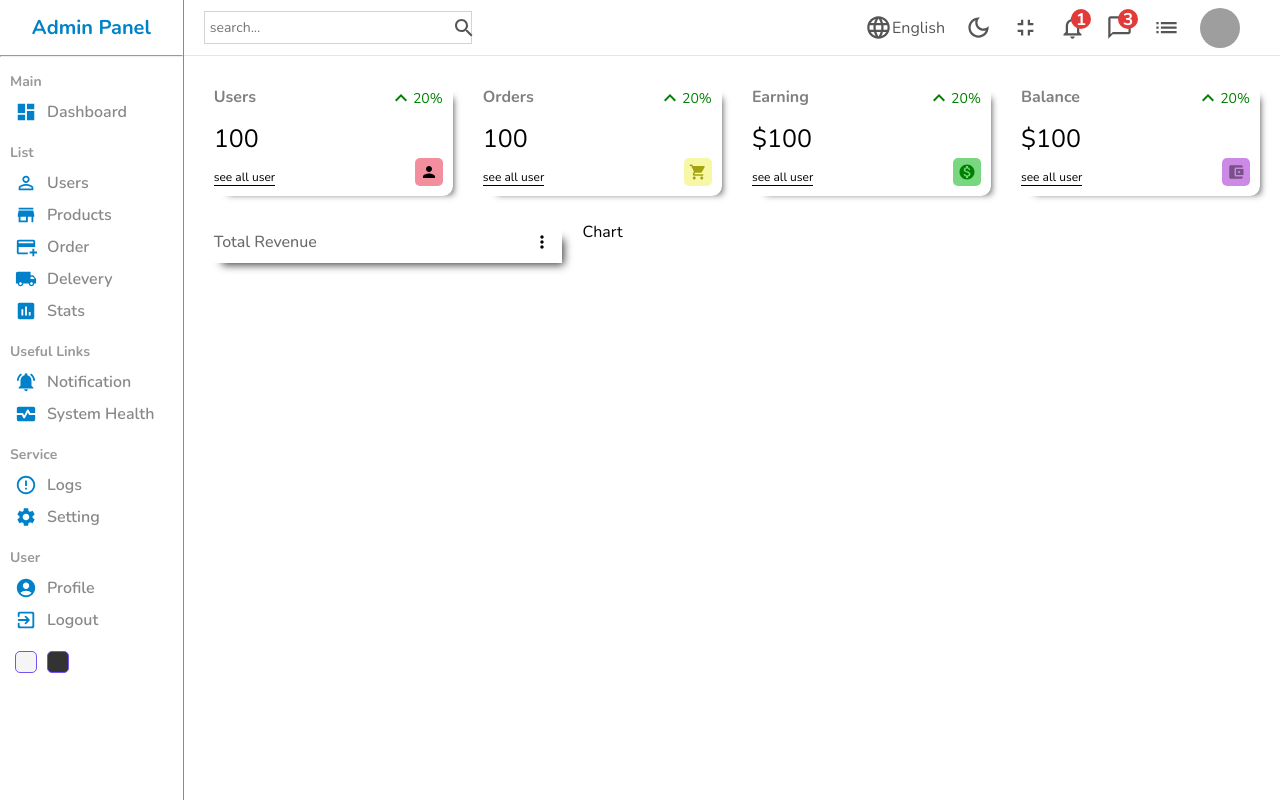
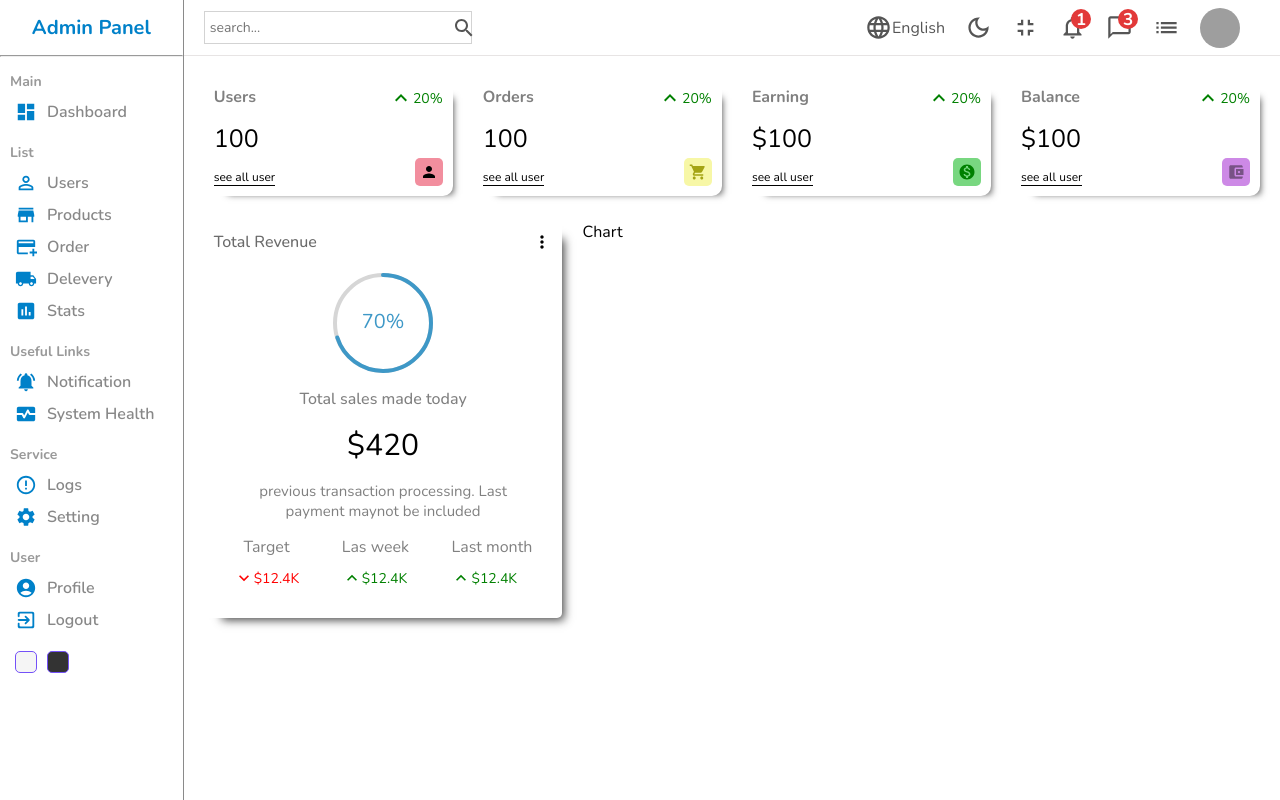
Before and after one commit to prashant2071/AdminPanel, a React (Create React App) app: page / in a window 1280 px wide. Built offline with nearby package versions, Linux system fonts and the light colour scheme; grey boxes are pictures that could not be loaded.

Commit message:
featured charts finish recharts added'

```diff
--- a/package.json
+++ b/package.json
@@ -15,6 +15,7 @@
     "react-dom": "^18.2.0",
     "react-router-dom": "^6.7.0",
     "react-scripts": "5.0.1",
+    "recharts": "^2.3.2",
     "sass": "^1.56.2",
     "web-vitals": "^2.1.4"
   },
--- a/src/components/featured/Featured.jsx
+++ b/src/components/featured/Featured.jsx
@@ -1,5 +1,9 @@
 import './featured.scss'
 import MoreVertIcon from '@mui/icons-material/MoreVert';
+import {CircularProgressbar}from 'react-circular-progressbar';
+import 'react-circular-progressbar/dist/styles.css'
+import KeyboardArrowUp from '@mui/icons-material/KeyboardArrowUp';
+import { KeyboardArrowDown } from '@mui/icons-material';
 const Featured = () => {
   return (
     <div className='feature'>
@@ -9,7 +13,35 @@
         </div>
         <div className="bottom">
             <div className="featuredChart">
-
+            <CircularProgressbar value={70} text={"70%"} strokeWidth={4} />
+            </div>
+            <p className="title">Total sales made today</p>
+            <p className='amount'>$420</p>
+            <p className="description">
+                previous transaction processing. Last payment maynot be included
+            </p>
+            <div className="summary">
+                <div className="item">
+                    <div className="itemTitle">Target</div>
+                    <div className="itemResult negitive">
+                        <KeyboardArrowDown fontSize='small'/>
+                        <div className="resultAmount">$12.4K</div>
+                    </div>
+                </div>
+                <div className="item">
+                    <div className="itemTitle">Las week</div>
+                    <div className="itemResult positive">
+                        <KeyboardArrowUp fontSize='small'/>
+                        <div className="resultAmount">$12.4K</div>
+                    </div>
+                </div>
+                <div className="item">
+                    <div className="itemTitle">Last month</div>
+                    <div className="itemResult positive">
+                        <KeyboardArrowUp fontSize='small'/>
+                        <div className="resultAmount">$12.4K</div>
+                    </div>
+                </div>
             </div>
         </div>
     </div>
--- a/src/components/featured/featured.scss
+++ b/src/components/featured/featured.scss
@@ -1,4 +1,5 @@
 .feature{
+    border-radius: 5px;
     flex: 2;
     box-shadow: 10px 10px 9px -8px rgba(0,0,0,0.75);
     -webkit-box-shadow: 10px 10px 9px -8px rgba(0,0,0,0.75);
@@ -13,5 +14,61 @@
             font-weight: 500;
             color: #6b6b6b;
         }
+
+    }
+    .bottom{
+        padding: 20px;
+        display: flex;
+        flex-direction: column;
+        align-items: center;
+        justify-content: center;
+        gap: 15px;
+        .featuredChart{
+            height: 100px;
+            width: 100px;
+        }
+        .title{
+            font-weight: 500;
+            color: gray;
+        }
+        .amount{
+            font-size: 30px;
+        }
+        .description{
+            font-weight: 300;
+            font-size: 15px;
+            color: gray;
+            text-align: center;
+
+        }
+        .summary{
+            width: 100%;
+            display: flex;
+            align-items: center;
+            justify-content:space-between ;
+            .item{
+                text-align: center;
+            }
+            .itemTitle{
+                font-size: 16px;
+                color: gray;
+            }
+            .itemResult{
+                display: flex;
+                align-items: center ;
+                margin-top: 10px;
+                font-size: 14px;
+
+                &.positive{
+                    color: green;
+                }
+
+                &.negitive{
+                    color: red;
+                }
+
+            }
+
+        }
     }
 }
```
Also changed, not shown: 1 other file (tests, documents, lock files or other folders).
